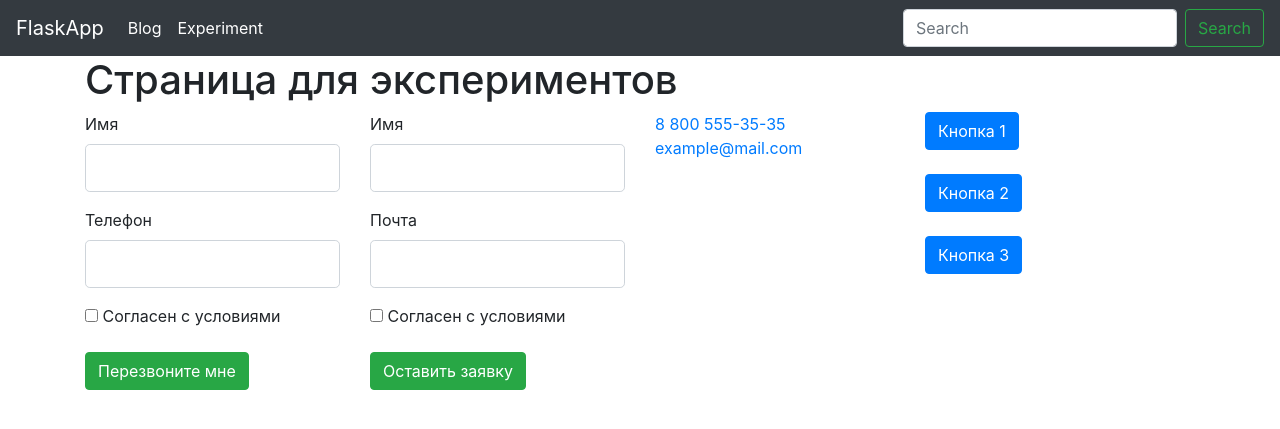
After one commit to OttoAndrey/FlaskApp, a Flask app: page /experiment/ in a window 1280 px wide. The commit adds this page. Shown: the top 429 px of the page. Run offline with Flask 2, Linux system fonts and the light colour scheme; the visitor is signed in with stand-in values (Sample User, id 1); data comes from the database, SQL or seed files in the repository; data that the repository does not hold is empty; parts of the project's set-up code (start-up, migrations or seed data) failed here and were passed over; some libraries are stand-ins or nearby versions.

Commit message:
Add experiment page

```diff
--- /dev/null
+++ b/experiment/blueprint.py
@@ -0,0 +1,25 @@
+from flask import Blueprint
+from flask import render_template
+from werkzeug.utils import redirect
+
+from experiment.forms import CallbackForm, RequestForm
+
+experiment = Blueprint('experiment', __name__, template_folder='templates')
+
+
+@experiment.route('/thx')
+def thx():
+    return render_template('experiment/thx.html')
+
+
+@experiment.route('/', methods=['GET', 'POST'])
+def index():
+    callback_form = CallbackForm()
+    request_form = RequestForm()
+
+    if callback_form.validate_on_submit():
+        return render_template('experiment/index.html', callback_form=callback_form, request_form=request_form)
+    if request_form.validate_on_submit():
+        return redirect('thx')
+
+    return render_template('experiment/index.html', callback_form=callback_form, request_form=request_form)
--- /dev/null
+++ b/experiment/forms.py
@@ -0,0 +1,15 @@
+from flask_wtf import FlaskForm
+from wtforms import StringField, BooleanField
+from wtforms.validators import DataRequired, Email
+
+
+class CallbackForm(FlaskForm):
+    name = StringField('Имя')
+    phone_number = StringField('Телефон', validators=[DataRequired()])
+    agree = BooleanField('Согласен с условиями', validators=[DataRequired()])
+
+
+class RequestForm(FlaskForm):
+    name = StringField('Имя')
+    email = StringField('Почта', validators=[DataRequired(), Email()])
+    agree = BooleanField('Согласен с условиями', validators=[DataRequired()])
--- /dev/null
+++ b/experiment/templates/experiment/index.html
@@ -0,0 +1,91 @@
+{% extends 'base.html' %}
+
+{% block title %}
+  Эксперимент
+{% endblock %}
+
+{% block content_title %}
+  Страница для экспериментов
+{% endblock %}
+
+{% block content %}
+
+  <div class="row">
+    <div class="col-md-3">
+      <form id="callback_form" method="POST" action="{{ url_for('experiment.index') }}">
+        {{ callback_form.hidden_tag() }}
+
+          <div class="form-group">
+              {{ callback_form.name.label(class="form-control-label") }}
+              {{ callback_form.name(class="form-control form-control-lg") }}
+          </div>
+
+          <div class="form-group">
+              {{ callback_form.phone_number.label(class="form-control-label") }}
+              {{ callback_form.phone_number(class="form-control form-control-lg") }}
+          </div>
+
+          <div class="form-group">
+              {{ callback_form.agree }} {{ callback_form.agree.label(class="form-control-label") }}
+          </div>
+
+          <button id="callback_btn" class="btn btn-success">Перезвоните мне</button>
+        </form>
+    </div>
+
+    <div class="col-md-3">
+      <form id="request_form" method="POST" action="{{ url_for('experiment.index') }}">
+        {{ request_form.hidden_tag() }}
+
+          <div class="form-group">
+              {{ request_form.name.label(class="form-control-label") }}
+              {{ request_form.name(class="form-control form-control-lg") }}
+          </div>
+
+          <div class="form-group">
+            {{ request_form.email.label(class="form-control-label") }}
+            {% if request_form.email.errors %}
+              {{ request_form.email(class="form-control form-control-lg is-invalid") }}
+              <div class="invalid-feedback">
+                {% for error in request_form.email.errors %}
+                  <span>{{ error }}</span>
+                {% endfor %}
+              </div>
+            {% else %}
+                {{ request_form.email(class="form-control form-control-lg") }}
+            {% endif %}
+          </div>
+
+          <div class="form-group">
+              {{ request_form.agree }} {{ request_form.agree.label(class="form-control-label") }}
+          </div>
+
+          <button id="request_btn" class="btn btn-success">Оставить заявку</button>
+        </form>
+    </div>
+
+    <div class="col-md-3">
+      <a id="phone_number" class="phone_number" href="tel:88005553535">8 800 555-35-35
+      </a>
+      <br>
+      <a id="email" class="email" href="mailto:example@mail.com">example@mail.com</a>
+    </div>
+
+    <div class="col-md-3">
+      <div class="row">
+        <button id="btn_1" class="btn btn-primary">Кнопка 1</button>
+      </div>
+      <br>
+      <div class="row">
+        <button id="btn_2" class="btn btn-primary">Кнопка 2</button>
+      </div>
+      <br>
+      <div class="row">
+        <button id="btn_3" class="btn btn-primary">Кнопка 3</button>
+      </div>
+      <br>
+    </div>
+
+  </div>
+
+{% endblock %}
--- a/main.py
+++ b/main.py
@@ -1,9 +1,11 @@
+import view  # Do not delete!
 from app import app
-from app import db
+from app import db  # Do not delete!
+from experiment.blueprint import experiment
 from posts.blueprint import posts
-import view
 
 app.register_blueprint(posts, url_prefix='/blog')
+app.register_blueprint(experiment, url_prefix='/experiment')
 
 if __name__ == '__main__':
     app.run()
--- a/posts/blueprint.py
+++ b/posts/blueprint.py
@@ -1,4 +1,4 @@
-from flask import Blueprint, jsonify
+from flask import Blueprint
 from flask import render_template
 from models import Post, Tag
 from flask import request
--- a/templates/base.html
+++ b/templates/base.html
@@ -42,7 +42,10 @@ height="0" width="0" style="display:none;visibility:hidden"></iframe></noscript>
       <div class="collapse navbar-collapse" id="navbarSupportedContent">
         <ul class="navbar-nav mr-auto">
           <li class="nav-item active">
-            <a class="nav-link" href="{{ url_for('posts.index')}}">Blog <span class="sr-only">(current)</span></a>
+            <a class="nav-link" href="{{ url_for('posts.index') }}">Blog<span class="sr-only">(current)</span></a>
+          </li>
+          <li class="nav-item active">
+            <a class="nav-link" href="{{ url_for('experiment.index') }}">Experiment<span class="sr-only">(current)</span></a>
           </li>
           <li class="nav-item active">
             <!--<a class="nav-link" href="{{ url_for('posts.create_post') }}">New post</a>-->
```
Also changed, not shown: experiment/templates/experiment/thx.html (added, +12 -0 lines).
